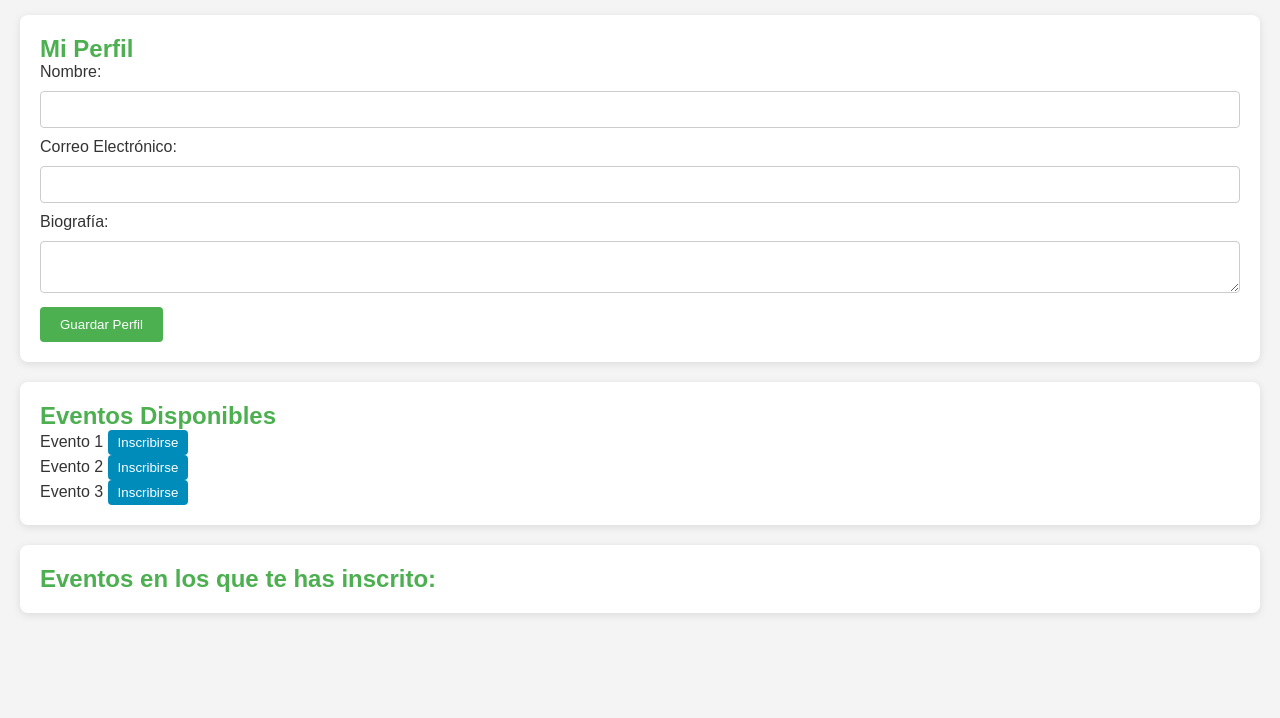
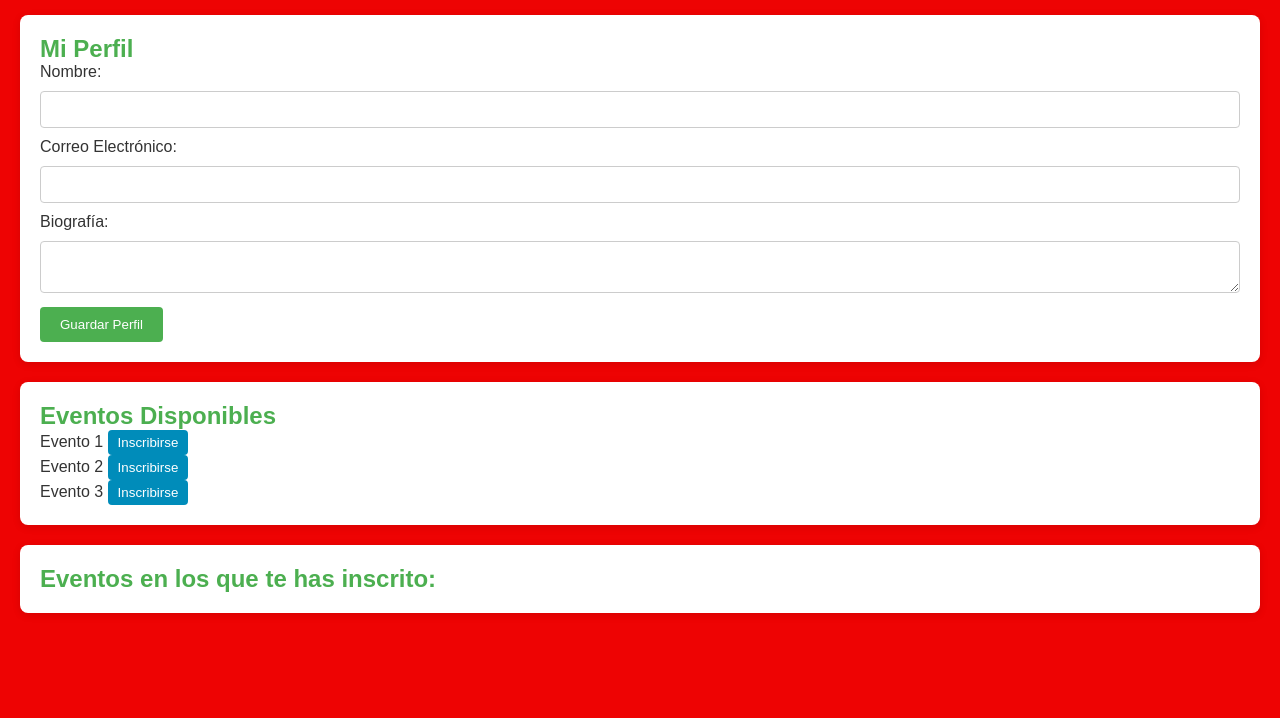
Before and after one commit to Laurahp22/Laurahp22.github.io, a plain HTML site: page index.html in a window 1280 px wide. Shown: the part 82-800 px from the top of the page. Drawn offline with Linux system fonts and the light colour scheme.

Commit message:
Update style.css

```diff
--- a/style.css
+++ b/style.css
@@ -6,7 +6,7 @@
 
 body {
     font-family: Arial, sans-serif;
-    background-color: #f4f4f4;
+    background-color: #ee0303;
     color: #333;
     padding: 20px;
 }
```
